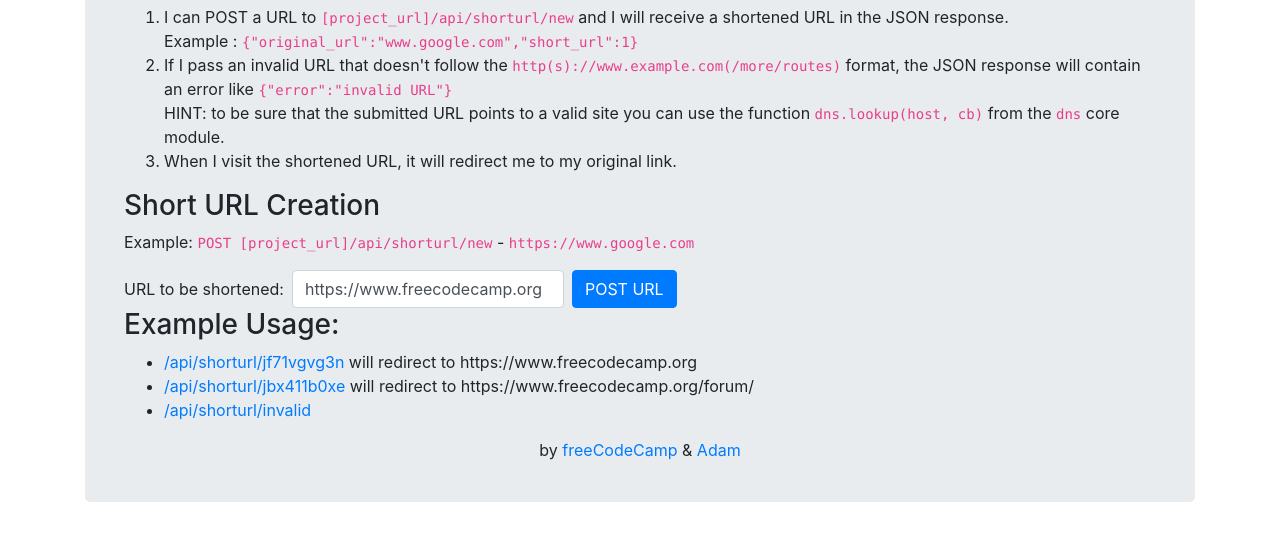
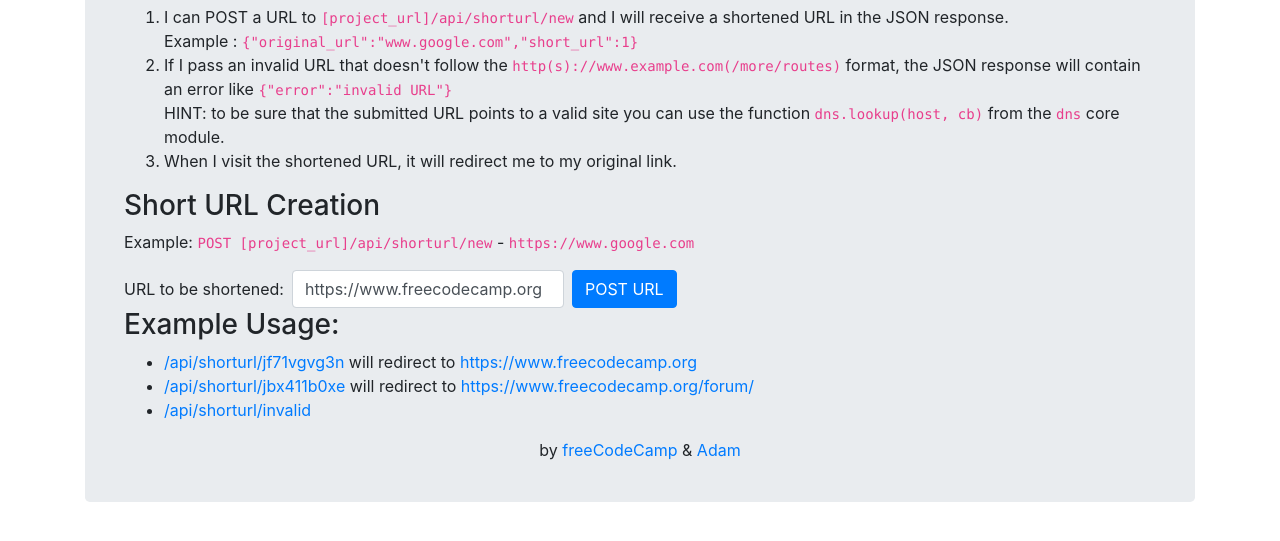
Before and after one commit to Adam777Z/freecodecamp-project-url-shortener, a website: page views/index.html in a window 1280 px wide. Shown: the part 149-690 px from the top of the page. Drawn offline with nearby package versions, Linux system fonts and the light colour scheme.

Commit message:
Updated with Glitch

```diff
--- a/views/index.html
+++ b/views/index.html
@@ -36,8 +36,8 @@
 
 						<h3>Example Usage:</h3>
 						<ul>
-							<li><a href="/api/shorturl/jf71vgvg3n">/api/shorturl/jf71vgvg3n</a> will redirect to https://www.freecodecamp.org</li>
-							<li><a href="/api/shorturl/jbx411b0xe">/api/shorturl/jbx411b0xe</a> will redirect to https://www.freecodecamp.org/forum/</li>
+							<li><a href="/api/shorturl/jf71vgvg3n" target="_blank">/api/shorturl/jf71vgvg3n</a> will redirect to <a href="https://www.freecodecamp.org" target="_blank">https://www.freecodecamp.org</a></li>
+							<li><a href="/api/shorturl/jbx411b0xe" target="_blank">/api/shorturl/jbx411b0xe</a> will redirect to <a href="https://www.freecodecamp.org/forum/" target="_blank">https://www.freecodecamp.org/forum/</a></li>
 							<li><a href="/api/shorturl/invalid">/api/shorturl/invalid</a></li>
 						</ul>
 
```
